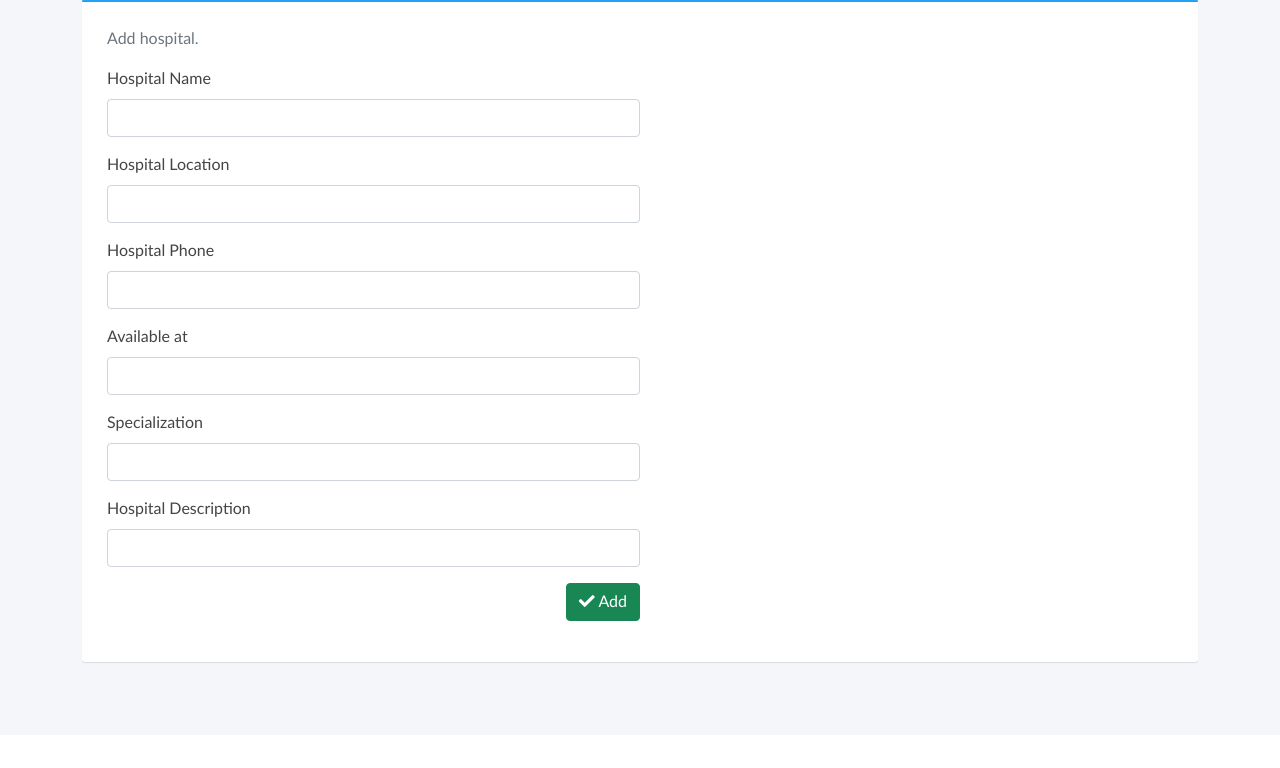
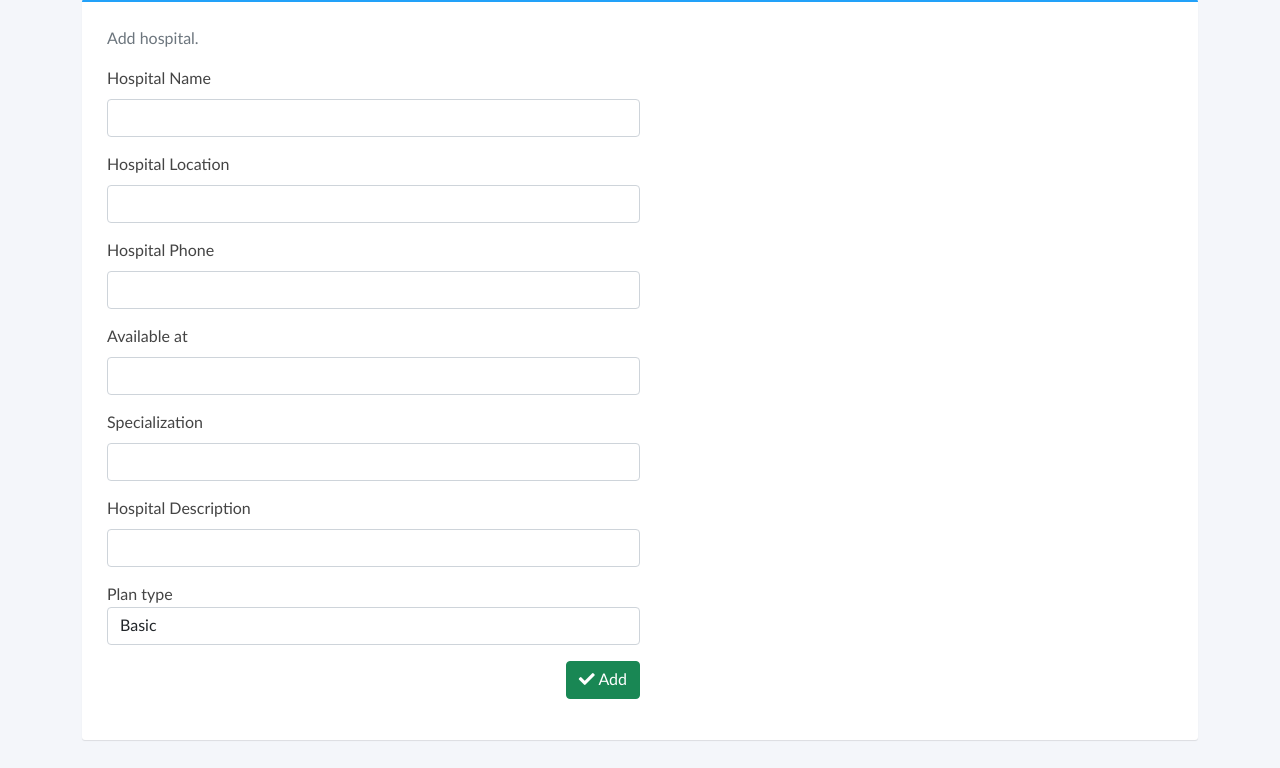
Before and after one commit to 0x41ly/Simple-health-insurance, a Flask app: page /addhospital.html in a window 1280 px wide. Shown: the part 65-833 px from the top of the page. Before the commit the page ends 729 px from the top, so only its background shows below. Run offline with Flask 2, Linux system fonts and the light colour scheme; some libraries are stand-ins or nearby versions.

Commit message:
modified:   app.py 	modified:   templates/addhospital.html

```diff
--- a/app.py
+++ b/app.py
@@ -98,6 +98,7 @@ def newhospital():
     time_of_work=request.form.get('time_of_work')
     specialization=request.form.get('specialization')
     hospital_description=request.form.get('hospital-description')
+    plan_type=request.form.get("plan_type")
     hospital_id= db_con(["select count(*) from Hospital;"])[0][0][0] + 1
     if not hospital_name:
         flash("Missing data: Hospital Name")
@@ -117,9 +118,15 @@ def newhospital():
     elif not hospital_description:
         flash("Missing data: Hospital Description")
         return redirect(request.referrer)
+    elif not plan_type:
+        flash("Missing data: Hospital Plan Type")
+        return redirect(request.referrer)
     else:
 
-        x = db_con([f"insert into  Hospital values  ({hospital_id},'{hospital_name}','{phone}','{hospital_location}','{time_of_work}','{specialization}','{hospital_description}');"]) # add query here
+        x = db_con([
+                    f"insert into  Hospital values  ({hospital_id},'{hospital_name}','{phone}','{hospital_location}','{time_of_work}','{specialization}','{hospital_description}');",
+                    f"insert into enroll values({hospital_id},'{plan_type}');"
+                    ]) # add query here
         flash("Successfully added")
         return redirect(request.referrer)
 
--- a/templates/addhospital.html
+++ b/templates/addhospital.html
@@ -113,7 +113,18 @@
                                             <label for="hospital-description" class="form-label">Hospital Description</label>
                                             <input type="text" class="form-control" name="hospital-description" required></input>
                                         </div>
+                                        <div class="mb-3 text-start">
+                                            <label for="plan_type">Plan type</label>
+                                                <select  id="plan_type" name="plan_type" class="form-control">
+
+                                                    <option value="Basic">Basic</option>
+                                                    <option value="Premium">Premium</option>
+                                                    <option value="Golden">Golden</option>
+
+                                                </select> </div>
+                                            <div class="mb-3 text-start">
                                         <div class="mb-3 text-end">
+
                                             <button class="btn btn-success" type="submit"><i class="fas fa-check"></i> Add</button>
                                         </div>
                                     </div>
```
